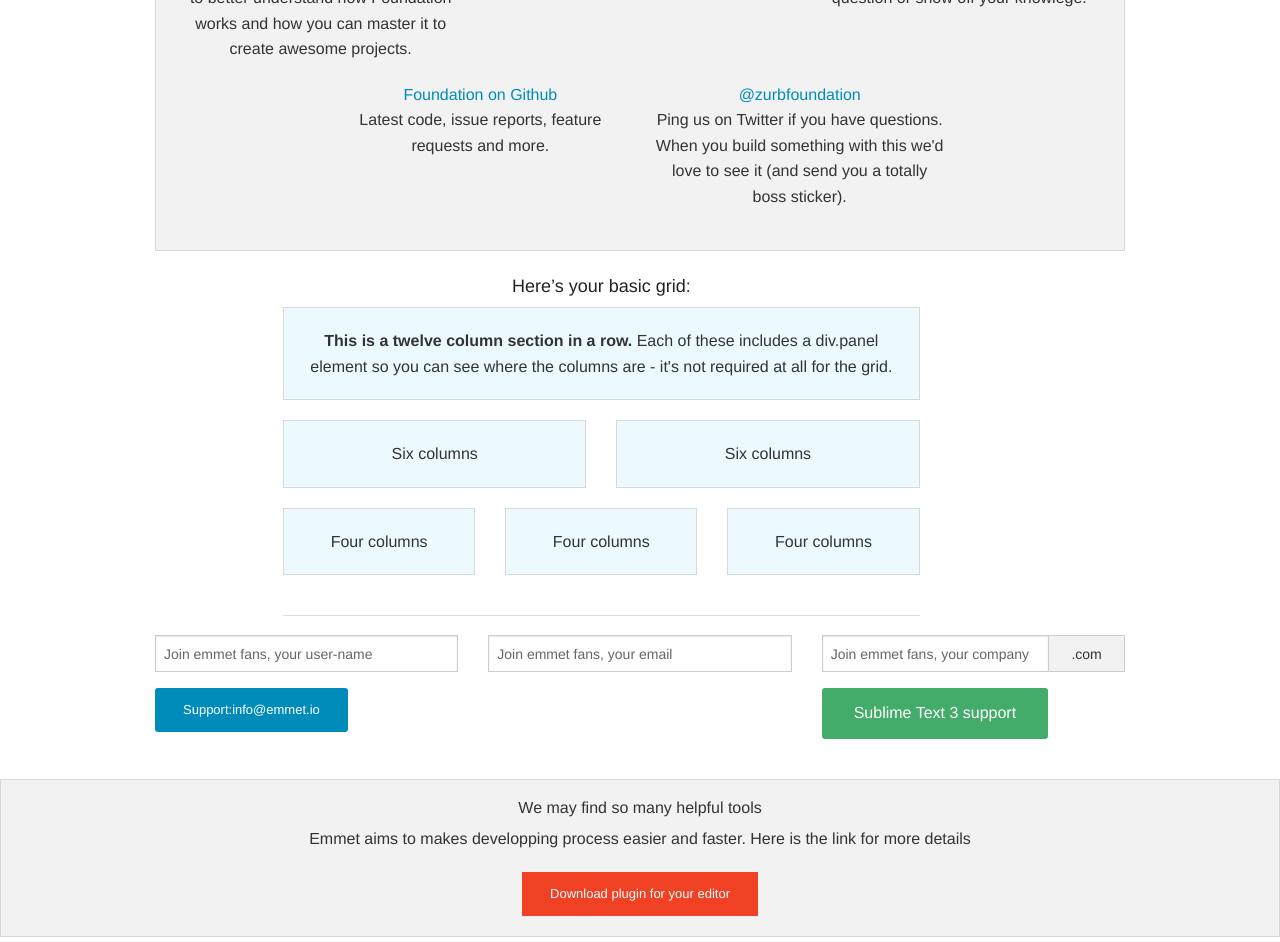
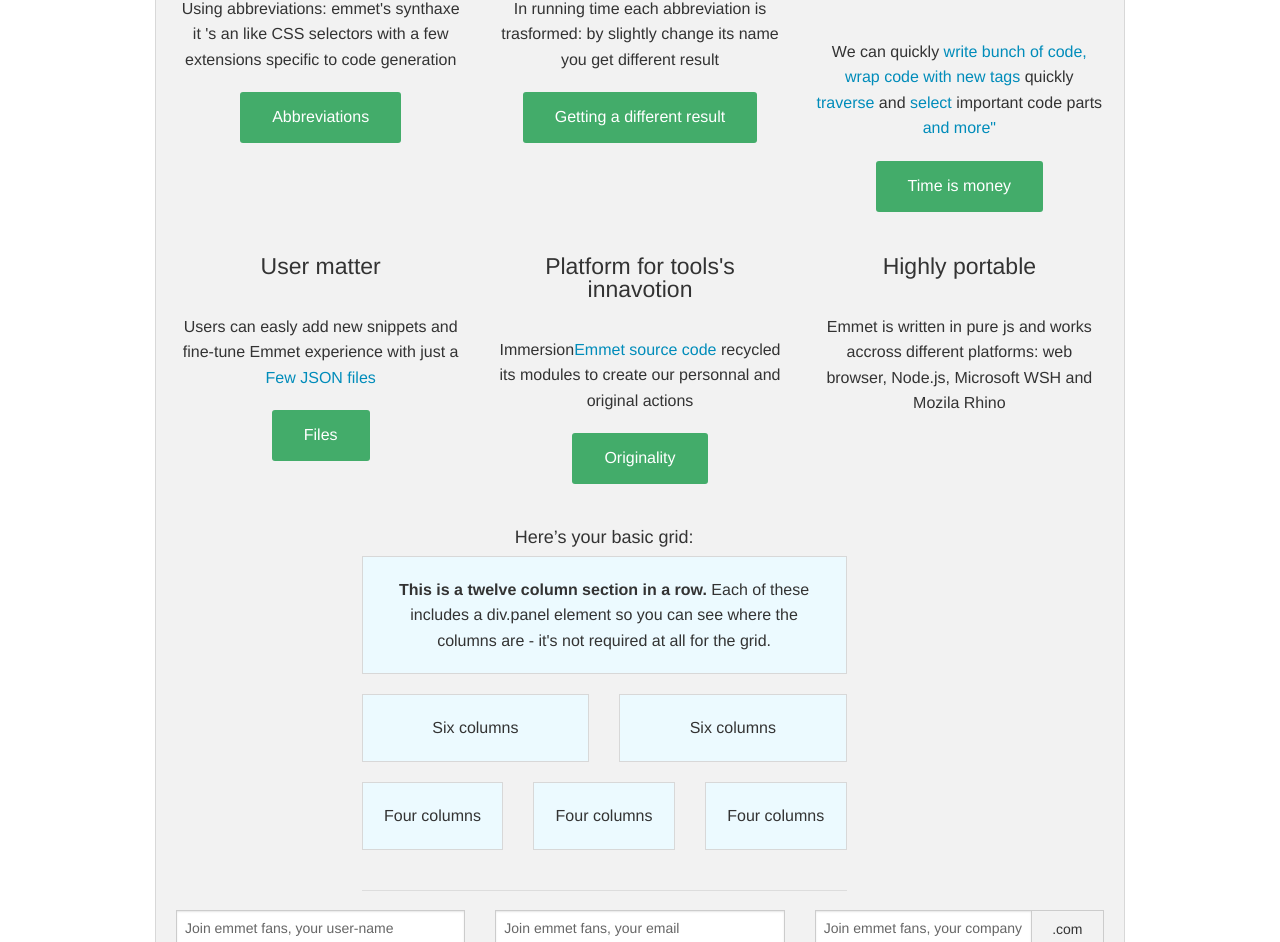
Before and after one commit to NTUMBA/Cheatsheet_emmet_foundation, a plain HTML site: page index.html in a window 1280 px wide. Shown: the part 514-1456 px from the top of the page. Drawn offline with Linux system fonts and the light colour scheme.

Commit message:
Above the grid's class, create 2 rows with 3 columns for each

```diff
--- a/index.html
+++ b/index.html
@@ -45,23 +45,45 @@
                   <div class="large-4 medium-4 columns">
                   </div>
                   <div class="large-4 medium-4 columns">
-                    <p><br />These online courses offer you a chance to better understand how Foundation works and how you can master it to create awesome projects.</p>
+                    <h4>HTML from CSS</h4>
+                    <p><br />Using abbreviations: emmet's synthaxe it 's an like CSS selectors with a few extensions specific to code generation</p>
+                    <a href="docs.emmet.io/abbreviations/" class="medium radius success button">Abbreviations</a></p>
                   </div>
                   <div class="large-4 medium-4 columns">
-                    <p><a href="http://foundation.zurb.com/forum">Foundation Forum</a><br />Join the Foundation community to ask a question or show off your knowlege.</p>
+                    <h4>Dynamic snippets</h4>
+                    <p><br />In running time each abbreviation is trasformed: by slightly change its name you get different result</p>
+                    <a href="docs.emmet.io/css-abbreviations/" class="medium radius success button">Getting a different result</a></p>
+                  </div>
+                  <div class="large-4 medium-4 columns">
+                    <h4>Emmet provide ultra-fast coding</h4>
+                    <p><br /></p>
+                    <p>We can quickly <a href="doc.emmet.io/actions/wrap-with-abbreviation/">write bunch of code, wrap code with new tags</a> quickly <a href="docs.emmet.io/actions/go-to-edit-point/">traverse</a> and
+                       <a href="docs.emmet.io/actions/select-item/">select</a> important code parts
+                       <a href="docs.emmet.io/actions/">and more"</a></p>
+                    <a href="docs.emmet.io/actions/" class="medium radius success button">Time is money</a></p>
                   </div>
                 </div>
+                <!--  first row end here======================================================-->
                 <div class="row">
-                  <div class="large-4 medium-4 medium-push-2 columns">
-                    <p><a href="http://github.com/zurb/foundation">Foundation on Github</a><br />Latest code, issue reports, feature requests and more.</p>
+                  <div class="large-4 medium-4 columns">
                   </div>
-                  <div class="large-4 medium-4 medium-pull-2 columns">
-                    <p><a href="https://twitter.com/ZURBfoundation">@zurbfoundation</a><br />Ping us on Twitter if you have questions. When you build something with this we'd love to see it (and send you a totally boss sticker).</p>
+                  <div class="large-4 medium-4 columns">
+                    <h4>User matter</h4>
+                    <p><br />Users can easly add new snippets and fine-tune Emmet experience with just a <a href="docs.emmet.io/customization/"> Few JSON files</a></p>
+                    <a href="docs.emmet.io/abbreviations/" class="medium radius success button">Files</a></p>
+                  </div>
+                  <div class="large-4 medium-4 columns">
+                    <h4>Platform for tools's innavotion</h4>
+                    <p><br />Immersion<a href="https://github.com/emmetio/emmet">Emmet source code</a> recycled its modules to create our personnal and original actions</p>
+                    <a href="docs.emmet.io/css-abbreviations/" class="medium radius success button">Originality</a></p>
+                  </div>
+                  <div class="large-4 medium-4 columns">
+                    <h4>Highly portable</h4>
+                    <p><br />Emmet is written in pure js and works accross different platforms: web browser, Node.js, Microsoft WSH and Mozila Rhino</p>
                   </div>
                 </div>
-              </div>
-            </div>
-          </div>
+                <!-- second row end here ==========================================================-->
+<!--  class grid satrts here=======================================================================-->
         <div class="grid">
           <div class="row">
             <div class="large-8 medium-8 columns">
```
